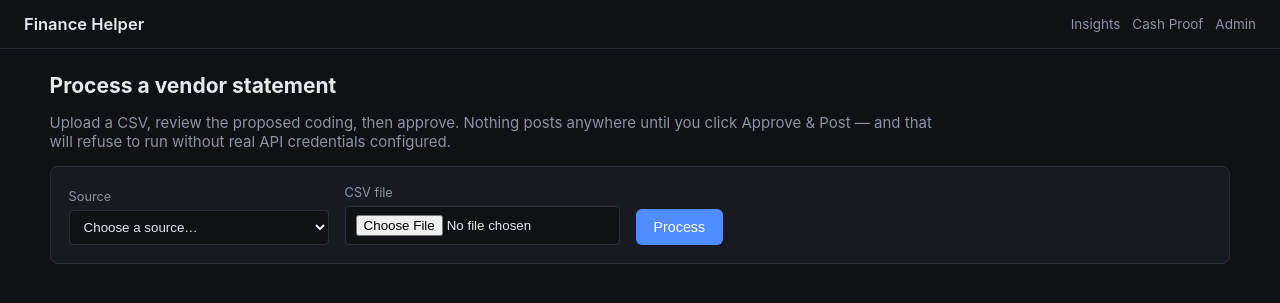
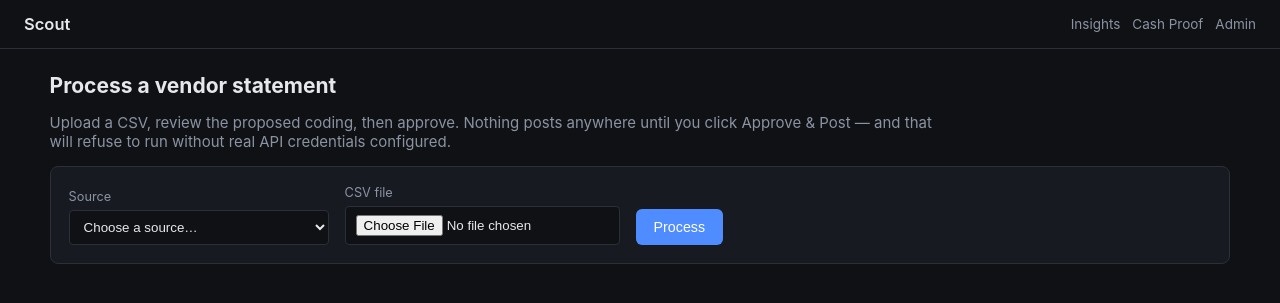
Before and after one commit to tyman77/Finance-Helper, a Flask app: page / in a window 1280 px wide. Shown: the top 303 px of the page. Run offline with Flask 3, Linux system fonts and the light colour scheme.

Commit message:
Rebrand the product as Scout
All user-facing naming — page titles, the header brand, README, package
description — now says Scout. The internal python package (finance_helper),
the FINANCE_HELPER_* environment variables, and the GitHub repo name are
unchanged on purpose: they're wired into the Railway start command, volume
config, and session scoping, and renaming them is a separate coordinated
change with no user-visible benefit.

```diff
--- a/pyproject.toml
+++ b/pyproject.toml
@@ -5,7 +5,7 @@ build-backend = "setuptools.build_meta"
 [project]
 name = "finance-helper"
 version = "0.1.0"
-description = "Vendor CSV -> categorized entries -> Sage Intacct / Bill.com"
+description = "Scout — vendor CSV -> categorized entries -> Sage Intacct / Bill.com"
 requires-python = ">=3.10"
 dependencies = ["PyYAML>=6.0", "requests>=2.31", "python-dotenv>=1.0"]
 
--- a/src/finance_helper/__init__.py
+++ b/src/finance_helper/__init__.py
@@ -1,3 +1,3 @@
-"""Finance Helper — vendor CSV -> categorized entries -> Sage Intacct / Bill.com."""
+"""Scout — vendor CSV -> categorized entries -> Sage Intacct / Bill.com."""
 
 __version__ = "0.1.0"
--- a/src/finance_helper/web/__main__.py
+++ b/src/finance_helper/web/__main__.py
@@ -10,7 +10,7 @@ def main():
     host = os.environ.get("FINANCE_HELPER_WEB_HOST", "127.0.0.1")
     port = int(os.environ.get("FINANCE_HELPER_WEB_PORT", "5000"))
     debug = os.environ.get("FINANCE_HELPER_WEB_DEBUG", "").lower() in ("1", "true", "yes")
-    print(f"Finance Helper review UI: http://{host}:{port}")
+    print(f"Scout review UI: http://{host}:{port}")
     app.run(host=host, port=port, debug=debug)
 
 
--- a/src/finance_helper/web/templates/admin.html
+++ b/src/finance_helper/web/templates/admin.html
@@ -1,5 +1,5 @@
 {% extends "base.html" %}
-{% block title %}Finance Helper — Admin{% endblock %}
+{% block title %}Scout — Admin{% endblock %}
 {% block content %}
 
 <a href="{{ url_for('index') }}" class="back">&larr; Back</a>
--- a/src/finance_helper/web/templates/base.html
+++ b/src/finance_helper/web/templates/base.html
@@ -3,12 +3,12 @@
 <head>
   <meta charset="utf-8">
   <meta name="viewport" content="width=device-width, initial-scale=1">
-  <title>{% block title %}Finance Helper{% endblock %}</title>
+  <title>{% block title %}Scout{% endblock %}</title>
   <link rel="stylesheet" href="{{ url_for('static', filename='style.css') }}">
 </head>
 <body>
   <header class="topbar">
-    <a href="{{ url_for('index') }}" class="brand">Finance Helper</a>
+    <a href="{{ url_for('index') }}" class="brand">Scout</a>
     <span class="topbar-right">
       <a href="{{ url_for('insights_page') }}" class="logout-link">Insights</a>
       <a href="{{ url_for('cashproof.landing') }}" class="logout-link">Cash Proof</a>
--- a/src/finance_helper/web/templates/cashproof.html
+++ b/src/finance_helper/web/templates/cashproof.html
@@ -1,5 +1,5 @@
 {% extends "base.html" %}
-{% block title %}Cash Proof — Finance Helper{% endblock %}
+{% block title %}Cash Proof — Scout{% endblock %}
 {% block content %}
 <h1>Cash Proof</h1>
 <p class="subtle" style="max-width:60ch">Ties every bank movement to a recorded ledger entry and
--- a/src/finance_helper/web/templates/cashproof_run.html
+++ b/src/finance_helper/web/templates/cashproof_run.html
@@ -1,5 +1,5 @@
 {% extends "base.html" %}
-{% block title %}Cash Proof run — Finance Helper{% endblock %}
+{% block title %}Cash Proof run — Scout{% endblock %}
 {% block content %}
 <p><a href="{{ url_for('cashproof.landing') }}">← Cash Proof</a></p>
 <h1>{{ result.period_start }} → {{ result.period_end }}</h1>
--- a/src/finance_helper/web/templates/index.html
+++ b/src/finance_helper/web/templates/index.html
@@ -1,5 +1,5 @@
 {% extends "base.html" %}
-{% block title %}Finance Helper — Upload{% endblock %}
+{% block title %}Scout — Upload{% endblock %}
 {% block content %}
 <h1>Process a vendor statement</h1>
 <p class="subtle">Upload a CSV, review the proposed coding, then approve. Nothing
--- a/src/finance_helper/web/templates/insights.html
+++ b/src/finance_helper/web/templates/insights.html
@@ -1,5 +1,5 @@
 {% extends "base.html" %}
-{% block title %}Insights — Finance Helper{% endblock %}
+{% block title %}Insights — Scout{% endblock %}
 {% block content %}
 <h1>Travel &amp; spend insights</h1>
 <p class="subtle">Across {{ d.run_count }} saved statement{{ '' if d.run_count == 1 else 's' }}
--- a/src/finance_helper/web/templates/login.html
+++ b/src/finance_helper/web/templates/login.html
@@ -1,5 +1,5 @@
 {% extends "base.html" %}
-{% block title %}Finance Helper — Log in{% endblock %}
+{% block title %}Scout — Log in{% endblock %}
 {% block content %}
 <h1>Log in</h1>
 <p class="subtle">
```
Also changed, not shown: README.md.
